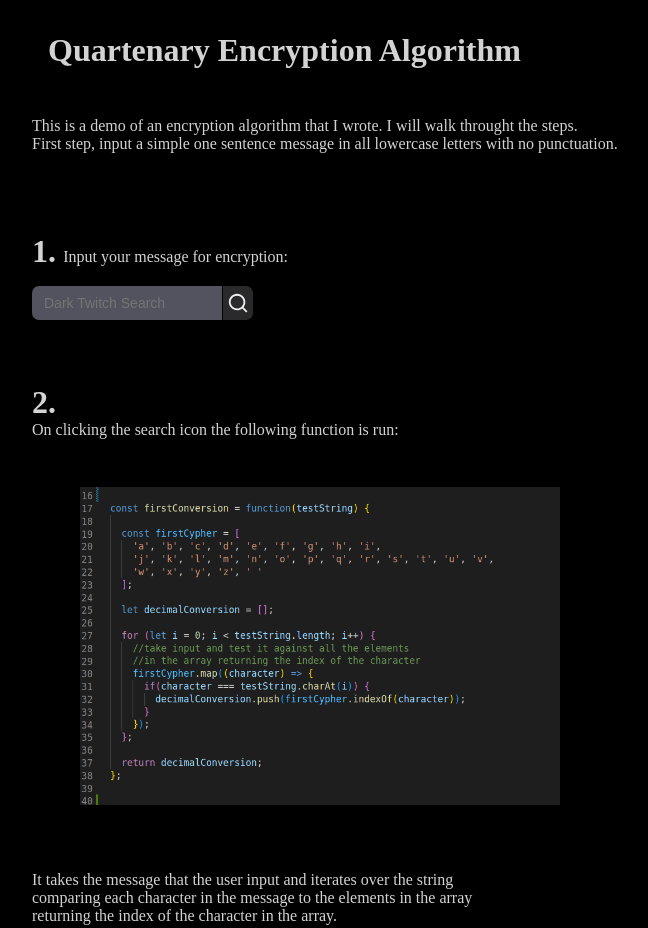
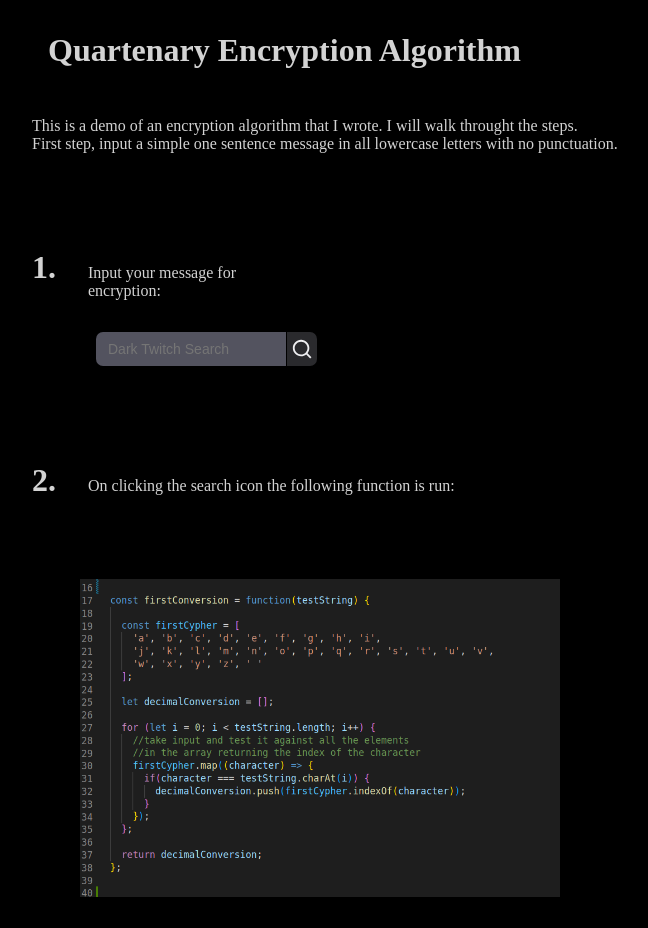
Before and after one commit to SalamanderCtesiphon/quaternary-encryption-algo, a plain HTML site: page index.html in a window 1280 px wide. Shown: the top 928 px of the page, without its empty margins (304-952 px from the left). Drawn offline with Linux system fonts and the light colour scheme.

Commit message:
styled the page

```diff
--- a/style.css
+++ b/style.css
@@ -23,6 +23,10 @@ header {
   padding: 1em;
 }
 
+h1 {
+  margin-right: 1em;
+}
+
 .container {
   display: flex;
   flex-direction: column;
@@ -37,17 +41,27 @@ header {
   align-items: baseline;
   justify-content: space-between;
   width: 20vw;
+  margin: 2em 0;
 }
 
 .utility-container {
   display: flex;
+  padding-left: 4em;
 }
+
+
 
 .info {
   padding: 2em 0;
   display: flex;
   flex-direction: column;
   text-align: left;
+}
+
+.card-title {
+  display: flex;
+  align-items: baseline;
+  margin: 2em 0;
 }
 
 img {
```
